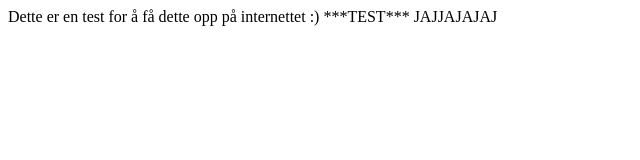
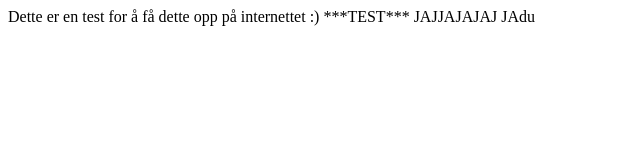
Before and after one commit to Eskilmm/Testing-3-, a plain HTML site: page index.html in a window 1280 px wide. Shown: the full height of the page, 0-640 px from the left. Drawn offline with Linux system fonts and the light colour scheme.

Commit message:
Update index.html

```diff
--- a/index.html
+++ b/index.html
@@ -16,3 +16,4 @@
 <body>
     JAJJAJAJAJ
 </body>
+<tagname>JAdu</tagname>
```
